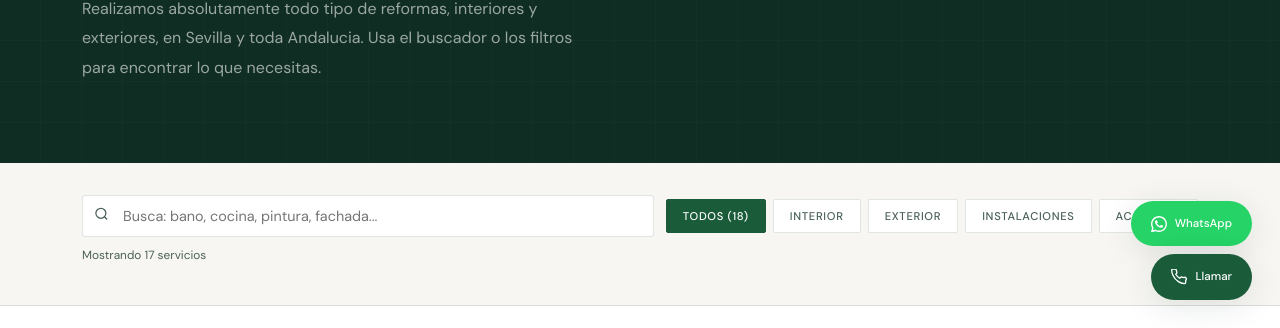
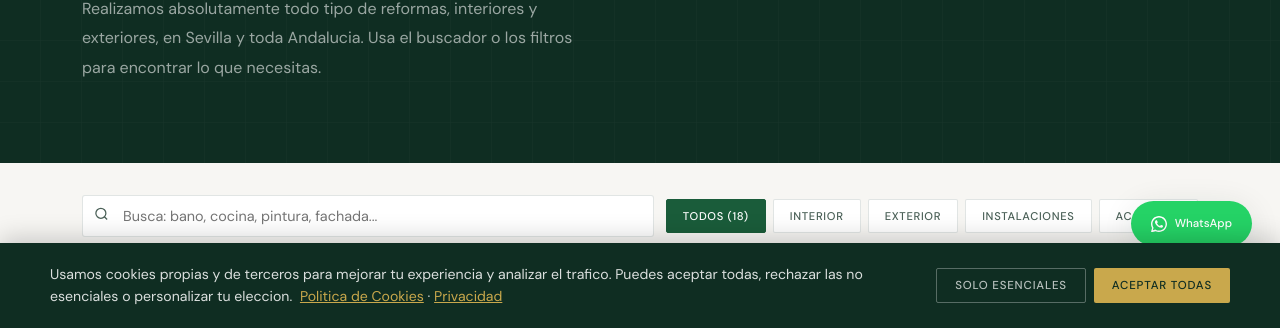
Before and after one commit to omarmaleck10/reformasdodo, a plain HTML site: page servicios.html in a window 1280 px wide. Shown: the part 472-800 px from the top of the page. Drawn offline with nearby package versions, Linux system fonts and the light colour scheme.

Commit message:
Update servicios.html

```diff
--- a/servicios.html
+++ b/servicios.html
@@ -366,6 +366,11 @@ p{font-size:clamp(.9rem,1.5vw,1rem)}
     </div>
     <div class="footer-bottom">
       <span>© 2025 Reformas Dodo · Empresa de reformas integrales en Sevilla</span>
+      <div style="display:flex;gap:16px;flex-wrap:wrap">
+        <a href="/aviso-legal.html" style="font-size:.7rem;color:rgba(255,255,255,.22);transition:color .2s" onmouseover="this.style.color='rgba(255,255,255,.6)'" onmouseout="this.style.color='rgba(255,255,255,.22)'">Aviso Legal</a>
+        <a href="/politica-privacidad.html" style="font-size:.7rem;color:rgba(255,255,255,.22);transition:color .2s" onmouseover="this.style.color='rgba(255,255,255,.6)'" onmouseout="this.style.color='rgba(255,255,255,.22)'">Privacidad</a>
+        <a href="/politica-cookies.html" style="font-size:.7rem;color:rgba(255,255,255,.22);transition:color .2s" onmouseover="this.style.color='rgba(255,255,255,.6)'" onmouseout="this.style.color='rgba(255,255,255,.22)'">Cookies</a>
+      </div>
       <span>Sevilla &amp; Andalucía</span>
     </div>
     <p class="footer-seo" aria-hidden="true">Reformas Sevilla · Reformas integrales Sevilla · Empresa reformas Sevilla · Reformas baño Sevilla · Reformas cocina Sevilla · Reforma piso Sevilla · Reformas Andalucía · Albañilería Sevilla · Fontanería Sevilla · Pintura Sevilla · Presupuesto reformas Sevilla · Reformas Dos Hermanas · Reformas Alcalá de Guadaíra · Reformas Mairena del Aljarafe · Empresa reformas Triana · Reformas Nervión Sevilla</p>
@@ -436,4 +441,37 @@ input.addEventListener('input',applyFilters);
 filterBtns.forEach(function(b){b.addEventListener('click',function(){filterBtns.forEach(function(x){x.classList.remove('active')});b.classList.add('active');currentCat=b.dataset.cat;applyFilters();});});
 applyFilters();
 </script>
+
+<!-- COOKIE BANNER -->
+<div id="cookie-banner" role="dialog" aria-live="polite" aria-label="Aviso de cookies" style="display:none;position:fixed;bottom:0;left:0;right:0;z-index:9999;background:var(--gd);color:rgba(255,255,255,.85);padding:clamp(14px,2vw,20px) clamp(16px,4vw,32px);box-shadow:0 -4px 24px rgba(0,0,0,.2);animation:slideUp .4s ease">
+  <div style="max-width:1180px;margin:0 auto;display:flex;align-items:center;justify-content:space-between;gap:clamp(12px,3vw,28px);flex-wrap:wrap">
+    <div style="flex:1;min-width:240px">
+      <p style="font-size:clamp(.78rem,1.2vw,.88rem);line-height:1.6;margin:0">
+        Usamos cookies propias y de terceros para mejorar tu experiencia y analizar el trafico. Puedes aceptar todas, rechazar las no esenciales o personalizar tu eleccion.
+        <a href="/politica-cookies.html" style="color:var(--go);text-decoration:underline;margin-left:4px">Politica de Cookies</a> ·
+        <a href="/politica-privacidad.html" style="color:var(--go);text-decoration:underline">Privacidad</a>
+      </p>
+    </div>
+    <div style="display:flex;gap:8px;flex-wrap:wrap;flex-shrink:0">
+      <button id="cookie-reject" style="padding:9px 18px;font-size:.72rem;font-weight:500;letter-spacing:.07em;text-transform:uppercase;border:1px solid rgba(255,255,255,.3);border-radius:2px;color:rgba(255,255,255,.7);background:transparent;cursor:pointer;transition:all .2s">Solo esenciales</button>
+      <button id="cookie-accept" style="padding:9px 18px;font-size:.72rem;font-weight:500;letter-spacing:.07em;text-transform:uppercase;background:var(--go);color:var(--gd);border:none;border-radius:2px;cursor:pointer;transition:all .2s">Aceptar todas</button>
+    </div>
+  </div>
+</div>
+<style>@keyframes slideUp{from{transform:translateY(100%)}to{transform:translateY(0)}}</style>
+<script>
+(function(){
+  var banner=document.getElementById('cookie-banner');
+  var consent=localStorage.getItem('cookieConsent');
+  if(!consent) setTimeout(function(){banner.style.display='block';},800);
+  document.getElementById('cookie-accept').addEventListener('click',function(){
+    localStorage.setItem('cookieConsent','all');
+    banner.style.display='none';
+  });
+  document.getElementById('cookie-reject').addEventListener('click',function(){
+    localStorage.setItem('cookieConsent','essential');
+    banner.style.display='none';
+  });
+})();
+</script>
 </body></html>
```
